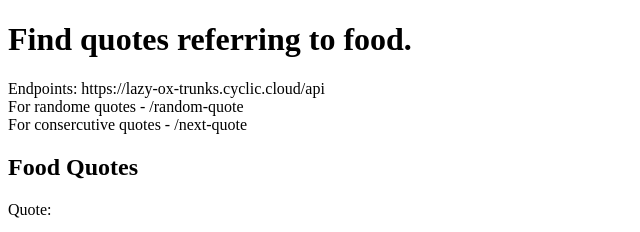
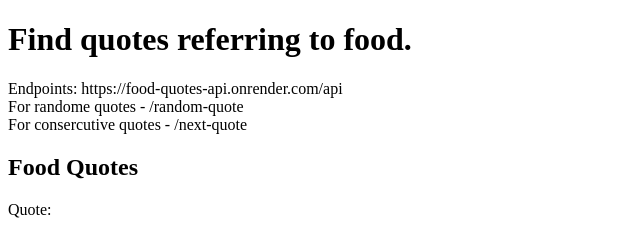
Before and after one commit to CodingLady22/foodQuotes-api, a website: page public/index.html in a window 1280 px wide. Shown: the top 232 px of the page, 0-640 px from the left. Drawn offline with Linux system fonts and the light colour scheme.

Commit message:
update the link to the endpoint

```diff
--- a/public/index.html
+++ b/public/index.html
@@ -12,7 +12,7 @@
     <h1>Find quotes referring to food. </h1>
     <!-- <input type="text">
     <button type="submit"></button> -->
-    <p> Endpoints: https://lazy-ox-trunks.cyclic.cloud/api
+    <p> Endpoints: https://food-quotes-api.onrender.com/api
         <br>
         For randome quotes - /random-quote
         <br>
```
